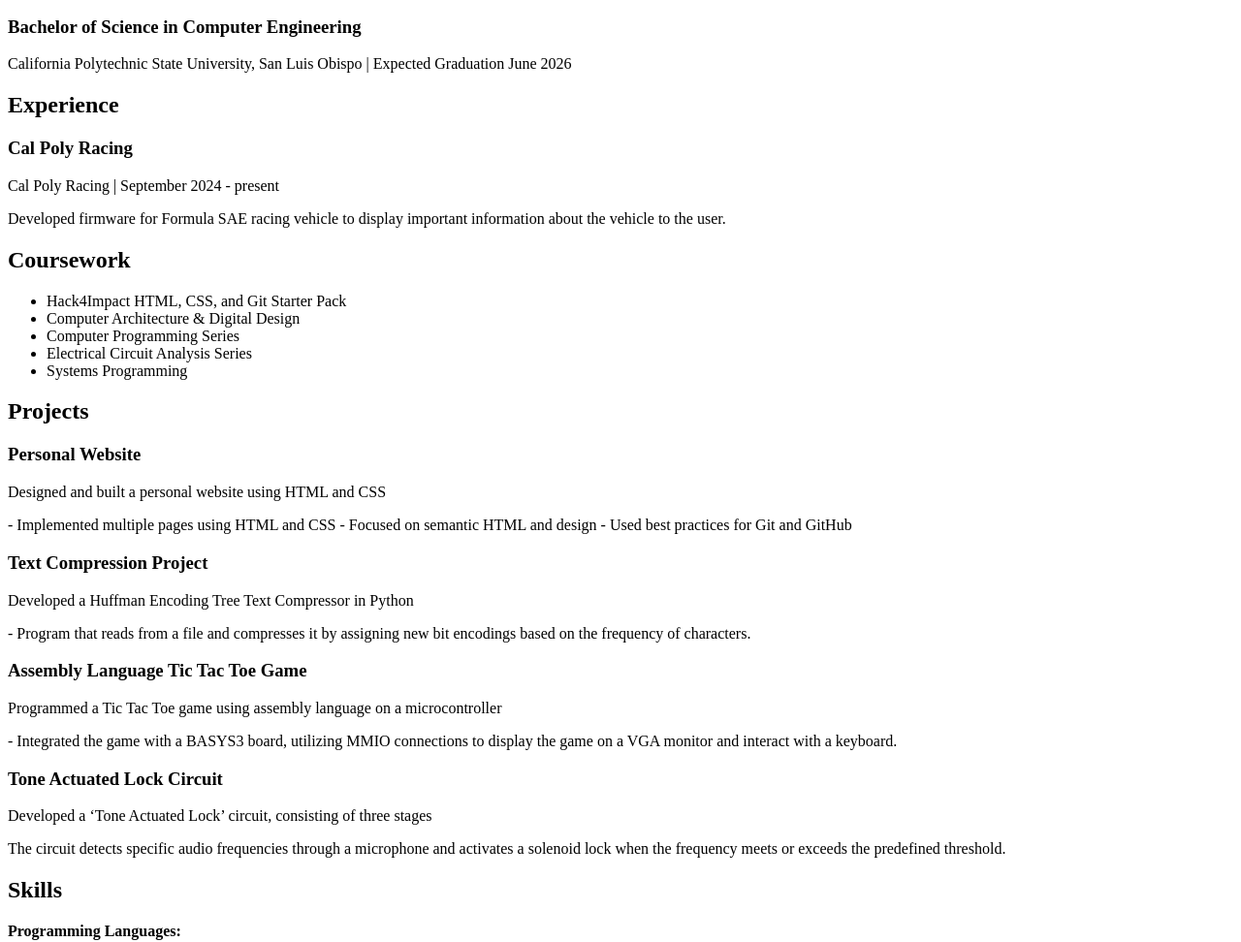
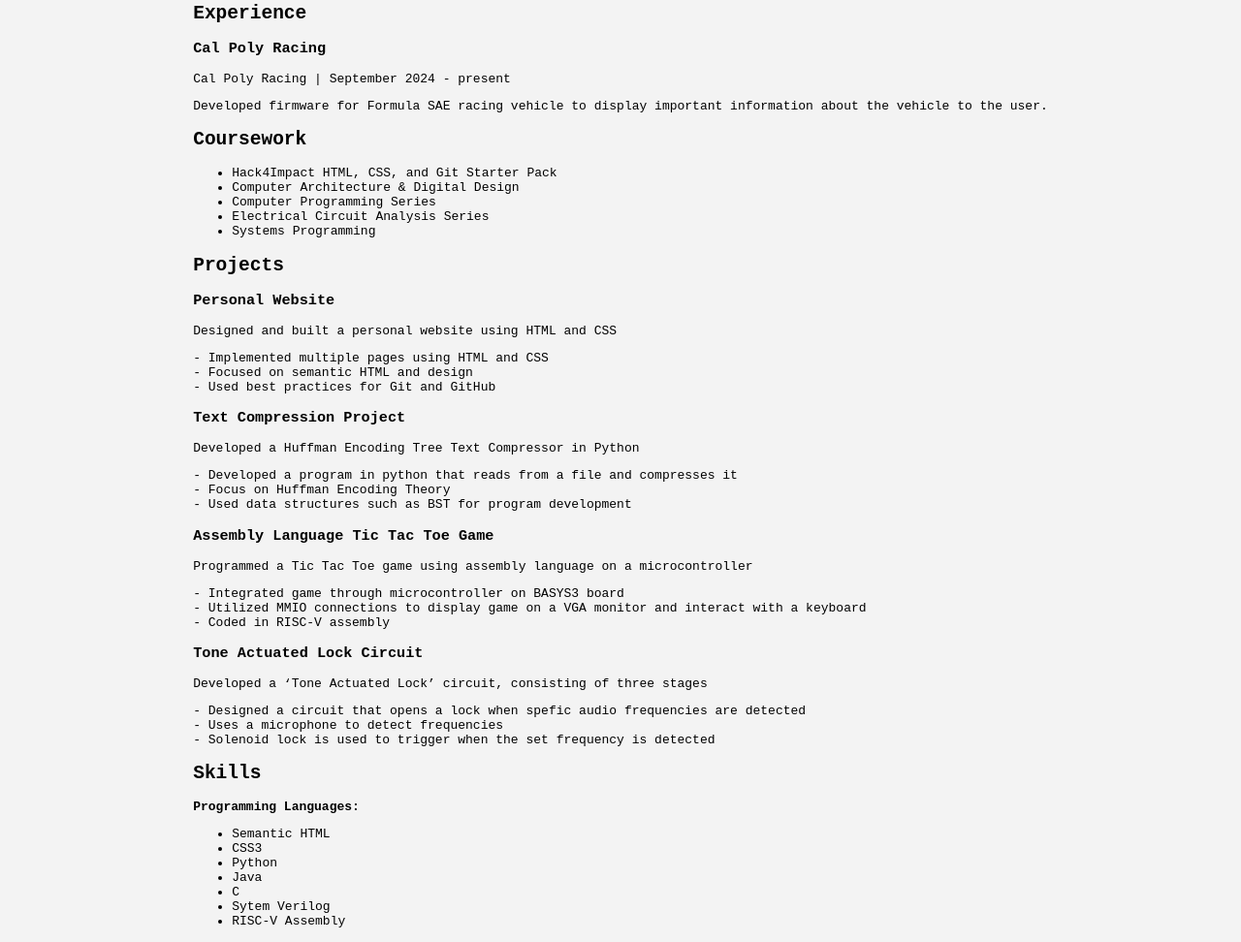
Before and after one commit to Firazaba0369/Firazaba0369.github.io, a plain HTML site: page resume.html in a window 1280 px wide. Shown: the part 305-1277 px from the top of the page at 97% size. Drawn offline with Linux system fonts and the light colour scheme.

Commit message:
feat: change project description layouts

```diff
--- a/resume.html
+++ b/resume.html
@@ -2,10 +2,10 @@
 <html>
     <head>
         <title>Francisco's Personal Website</title>
-        <link rel = "stylesheet" href = "stylesgit .css"/>
+        <link rel = "stylesheet" href = "styles.css"/>
     </head>
     <body>
-        <nav>
+        <nav class="navbar">
             <h1 class="logo"><a href="index.html">Francisco Irazaba</a></h1>
             <ul class="nav-list">
                 <li><a href="index.html">Home</a></li>
@@ -49,21 +49,21 @@
                 <div class="entry">
                     <h3 class="entry-title">Personal Website</h3>
                     <p class="entry-info">Designed and built a personal website using HTML and CSS</p>
-                    <p class="entry-description">- Implemented multiple pages using HTML and CSS - Focused on semantic HTML and design - Used best practices for Git and GitHub</p>
+                    <p class="entry-description">- Implemented multiple pages using HTML and CSS<br>- Focused on semantic HTML and design<br>- Used best practices for Git and GitHub</p>
 
                     <h3 class="entry-title">Text Compression Project</h3>
                     <p class="entry-info">Developed a Huffman Encoding Tree Text Compressor in Python</p>
-                    <p class="entry-description">- Program that reads from a file and compresses it by assigning new bit encodings based on the frequency of characters.</p>
+                    <p class="entry-description">- Developed a program in python that reads from a file and compresses it <br>- Focus on Huffman Encoding Theory <br>- Used data structures such as BST for program development</p>
 
                     <h3 class="entry-title">Assembly Language Tic Tac Toe Game</h3>
                     <p class="entry-info">Programmed a Tic Tac Toe game using assembly language on a microcontroller</p>
-                    <p class="entry-description">- Integrated the game with a BASYS3 board, utilizing MMIO connections to display the game on a VGA monitor and
-                        interact with a keyboard.</p>
+                    <p class="entry-description">- Integrated game through microcontroller on BASYS3 board <br>- Utilized MMIO connections to display game on a VGA monitor and
+                        interact with a keyboard <br>- Coded in RISC-V assembly </p>
 
                     <h3 class="entry-title">Tone Actuated Lock Circuit</h3>
                     <p class="entry-info">Developed a ‘Tone Actuated Lock’ circuit, consisting of three stages</p>
-                    <p class="entry-description">The circuit detects specific audio frequencies through a microphone and activates a
-                        solenoid lock when the frequency meets or exceeds the predefined threshold.</p>
+                    <p class="entry-description">- Designed a circuit that opens a lock when spefic audio frequencies are detected
+                        <br> - Uses a microphone to detect frequencies <br> - Solenoid lock is used to trigger when the set frequency is detected</p>
                 </div>
             </section>
             <section class="section">
```
